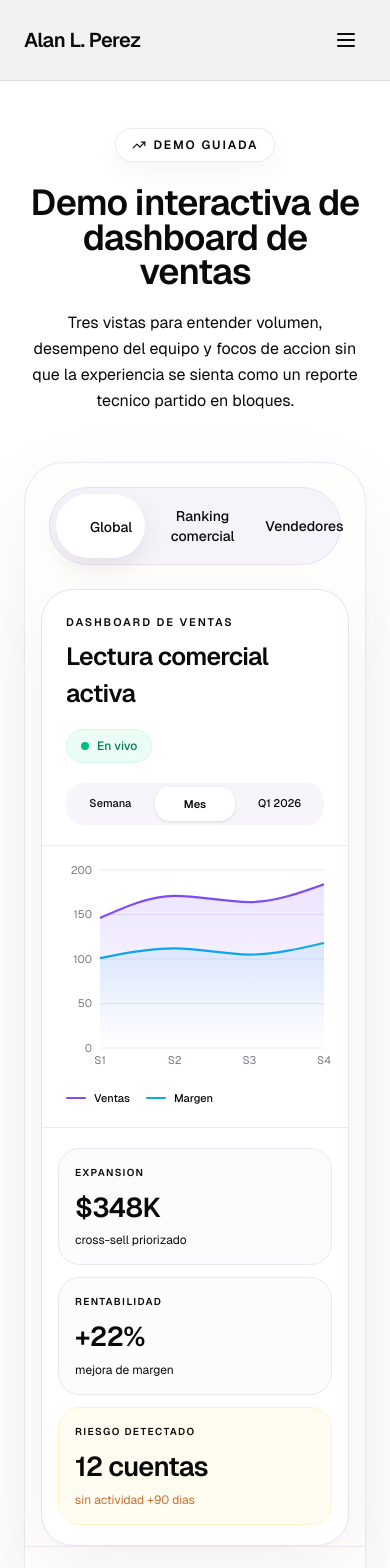
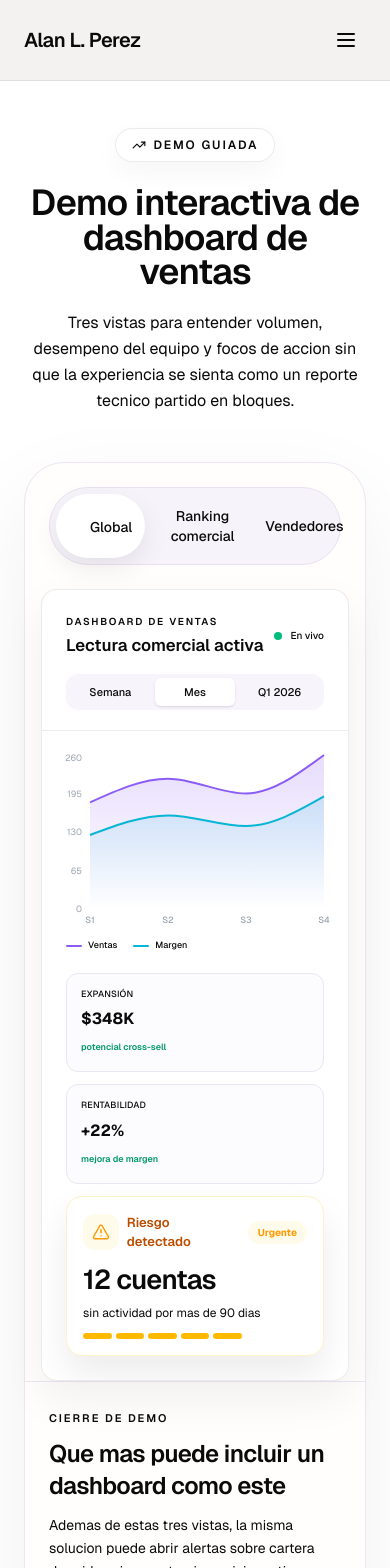
Before and after one commit to AluenIriarte/WebPage, a React (Vite) app: page /demo-dashboard in a window 390 px wide. Shown: the top 1568 px of the page. Built offline with nearby package versions, Linux system fonts and the light colour scheme.

Commit message:
Align demo dashboard with make reference and compact mobile layout

```diff
--- a/src/app/pages/DemoDashboard.tsx
+++ b/src/app/pages/DemoDashboard.tsx
@@ -1,19 +1,17 @@
 import { useEffect, useState, type MouseEvent } from "react";
 import { AnimatePresence, motion } from "motion/react";
 import {
-  AlertTriangle,
   ArrowRight,
   BarChart2,
   Clock3,
   Layers3,
   Linkedin,
   ShoppingCart,
-  Target,
   TrendingUp,
   Users,
 } from "lucide-react";
-import { Area, AreaChart, CartesianGrid, ResponsiveContainer, Tooltip, XAxis, YAxis } from "recharts";
 import { Header } from "../components/Header";
+import { InteractiveDashboard } from "../components/HeroDashboard";
 import { trackDiagnosisClick } from "../lib/analytics";
 import { ROOT_DIAGNOSTIC_SECTION_HREF } from "../lib/contact";
 
@@ -85,19 +83,6 @@ const avatarStyles = {
     variant: "wave" as SellerAvatarVariant,
   },
 } as const;
-
-const globalKpis = [
-  { label: "Expansion", value: "$348K", detail: "cross-sell priorizado", tone: "text-foreground" },
-  { label: "Rentabilidad", value: "+22%", detail: "mejora de margen", tone: "text-foreground" },
-  { label: "Riesgo detectado", value: "12 cuentas", detail: "sin actividad +90 dias", tone: "text-foreground" },
-] as const;
-
-const globalTrendData = [
-  { name: "S1", ventas: 146, margen: 101 },
-  { name: "S2", ventas: 171, margen: 112 },
-  { name: "S3", ventas: 164, margen: 105 },
-  { name: "S4", ventas: 184, margen: 118 },
-] as const;
 
 const rankingPrimarySummary = [
   { label: "Total vendido", value: "$1.18M", detail: "periodo actual" },
@@ -285,37 +270,6 @@ const signalOpportunityCards = [
   },
 ];
 
-function DemoTooltip({
-  active,
-  payload,
-  label,
-}: {
-  active?: boolean;
-  payload?: { color?: string; name?: string; value?: number | string }[];
-  label?: string;
-}) {
-  if (!active || !payload?.length) {
-    return null;
-  }
-
-  return (
-    <div className="min-w-[132px] rounded-2xl border border-border/60 bg-white px-3 py-2.5 shadow-[0_18px_36px_rgba(20,19,26,0.08)]">
-      <p className="text-xs font-semibold text-foreground">{label}</p>
-      <div className="mt-2 space-y-1.5">
-        {payload.map((entry, index) => (
-          <div key={`${entry.name}-${index}`} className="flex items-center justify-between gap-4 text-[11px]">
-            <div className="flex items-center gap-2 text-muted-foreground">
-              <span className="h-2 w-2 rounded-full" style={{ backgroundColor: entry.color }} />
-              <span>{entry.name}</span>
-            </div>
-            <span className="font-semibold text-foreground">{entry.value}</span>
-          </div>
-        ))}
-      </div>
-    </div>
-  );
-}
-
 function SectionEyebrow({ children }: { children: string }) {
   return <p className="text-[11px] font-semibold uppercase tracking-[0.18em] text-muted-foreground/55">{children}</p>;
 }
@@ -438,101 +392,7 @@ function DemoTabs({
 }
 
 function GlobalBoard() {
-  return (
-    <div className={boardSurfaceClass}>
-      <div className="border-b border-border/45 px-6 pb-5 pt-6">
-        <div className="flex flex-col gap-4 lg:flex-row lg:items-start lg:justify-between">
-          <div>
-            <SectionEyebrow>Dashboard de ventas</SectionEyebrow>
-            <h3 className="mt-2 text-[1.55rem] font-semibold tracking-tight text-foreground">Lectura comercial activa</h3>
-          </div>
-
-          <span className="inline-flex w-fit items-center gap-2 rounded-full border border-emerald-100 bg-emerald-50 px-3.5 py-2 text-xs font-medium text-emerald-700">
-            <span className="h-2 w-2 rounded-full bg-emerald-500" />
-            En vivo
-          </span>
-        </div>
-
-        <div className="mt-5 grid grid-cols-3 gap-1 rounded-[1.1rem] bg-[#F7F4FB] p-1">
-          <div className="rounded-[0.9rem] px-3 py-2 text-center text-[11px] font-medium text-muted-foreground">Semana</div>
-          <div className="rounded-[0.9rem] border border-white/90 bg-white px-3 py-2 text-center text-[11px] font-semibold text-foreground shadow-sm">
-            Mes
-          </div>
-          <div className="rounded-[0.9rem] px-3 py-2 text-center text-[11px] font-medium text-muted-foreground">Q1 2026</div>
-        </div>
-      </div>
-
-      <div className="px-4 pb-5 pt-4 sm:px-6">
-        <div className="h-[13.5rem] sm:h-[15rem]">
-          <ResponsiveContainer width="100%" height="100%">
-            <AreaChart data={globalTrendData} margin={{ top: 8, right: 8, left: -18, bottom: 0 }}>
-              <defs>
-                <linearGradient id="demo-global-ventas" x1="0" y1="0" x2="0" y2="1">
-                  <stop offset="0%" stopColor="#8B5CF6" stopOpacity={0.28} />
-                  <stop offset="100%" stopColor="#8B5CF6" stopOpacity={0} />
-                </linearGradient>
-                <linearGradient id="demo-global-margen" x1="0" y1="0" x2="0" y2="1">
-                  <stop offset="0%" stopColor="#0EA5E9" stopOpacity={0.18} />
-                  <stop offset="100%" stopColor="#0EA5E9" stopOpacity={0} />
-                </linearGradient>
-              </defs>
-              <CartesianGrid stroke="#EEE8F5" vertical={false} />
-              <XAxis dataKey="name" tick={{ fontSize: 11, fill: "#7C7888" }} axisLine={false} tickLine={false} />
-              <YAxis tick={{ fontSize: 11, fill: "#7C7888" }} axisLine={false} tickLine={false} />
-              <Tooltip
-                content={<DemoTooltip />}
-                cursor={{ stroke: "#8B5CF6", strokeWidth: 1, strokeDasharray: "4 4", strokeOpacity: 0.28 }}
-              />
-              <Area
-                type="monotone"
-                dataKey="ventas"
-                stroke="#7E4CF4"
-                strokeWidth={2.2}
-                fill="url(#demo-global-ventas)"
-                dot={false}
-                activeDot={{ r: 4, fill: "#7E4CF4", stroke: "#fff", strokeWidth: 2 }}
-              />
-              <Area
-                type="monotone"
-                dataKey="margen"
-                stroke="#0EA5E9"
-                strokeWidth={2.2}
-                fill="url(#demo-global-margen)"
-                dot={false}
-                activeDot={{ r: 4, fill: "#0EA5E9", stroke: "#fff", strokeWidth: 2 }}
-              />
-            </AreaChart>
-          </ResponsiveContainer>
-        </div>
-
-        <div className="mt-3 flex flex-wrap gap-4 px-2 text-[11px] font-medium text-muted-foreground">
-          <span className="inline-flex items-center gap-2">
-            <span className="h-0.5 w-5 rounded-full bg-[#7E4CF4]" />
-            Ventas
-          </span>
-          <span className="inline-flex items-center gap-2">
-            <span className="h-0.5 w-5 rounded-full bg-[#0EA5E9]" />
-            Margen
-          </span>
-        </div>
-      </div>
-
-      <div className="grid gap-3 border-t border-border/40 px-4 py-5 sm:px-6 md:grid-cols-[minmax(0,1fr)_minmax(0,1fr)_minmax(0,0.92fr)]">
-        {globalKpis.map((kpi, index) => (
-          <div
-            key={kpi.label}
-            className={`rounded-[1.35rem] border px-4 py-4 ${
-              index === 2 ? "border-amber-100 bg-amber-50/70" : "border-[#ECE5F2] bg-[#FCFBFE]"
-            }`}
-          >
-            <p className="text-[10px] font-semibold uppercase tracking-[0.14em] text-muted-foreground/55">{kpi.label}</p>
-            <p className={`mt-2 text-[1.7rem] font-semibold tracking-tight ${kpi.tone}`}>{kpi.value}</p>
-            <p className={`mt-1 text-xs ${index === 2 ? "text-amber-700/80" : "text-muted-foreground"}`}>{kpi.detail}</p>
-          </div>
-        ))}
-      </div>
-    </div>
-  );
+  return <InteractiveDashboard variant="full" animated={false} />;
 }
 
 function RankingBoard() {
@@ -572,7 +432,9 @@ function RankingBoard() {
         </div>
 
         <div className="mt-5 overflow-hidden rounded-[1.5rem] border border-[#ECE5F2] bg-[#FCFBFE]">
-          <div className="hidden grid-cols-[minmax(0,1.2fr)_0.95fr_0.95fr_0.9fr_0.7fr_0.95fr] gap-4 border-b border-[#ECE5F2] px-5 py-4 text-[10px] font-semibold uppercase tracking-[0.14em] text-muted-foreground/60 lg:grid">
+          <div className="overflow-x-auto">
+            <div className="min-w-[58rem]">
+              <div className="grid grid-cols-[minmax(0,1.2fr)_0.95fr_0.95fr_0.9fr_0.7fr_0.95fr] gap-4 border-b border-[#ECE5F2] px-5 py-4 text-[10px] font-semibold uppercase tracking-[0.14em] text-muted-foreground/60">
                 <span>Vendedor</span>
                 <span>Total vendido</span>
                 <span>Vs objetivo</span>
@@ -584,7 +446,7 @@ function RankingBoard() {
               <div className="divide-y divide-[#ECE5F2]">
           {rankingRows.map((seller, index) => (
             <div key={seller.seller} className="bg-white px-4 py-4 lg:px-5">
-              <div className="grid gap-4 lg:grid-cols-[minmax(0,1.2fr)_0.95fr_0.95fr_0.9fr_0.7fr_0.95fr] lg:items-center">
+              <div className="grid grid-cols-[minmax(0,1.2fr)_0.95fr_0.95fr_0.9fr_0.7fr_0.95fr] items-center gap-4">
                 <div className="flex items-start gap-3">
                   <SellerAvatar rank={index + 1} avatar={seller.avatar} />
                   <div>
@@ -594,13 +456,11 @@ function RankingBoard() {
                 </div>
 
                 <div>
-                  <p className="text-[10px] font-semibold uppercase tracking-[0.14em] text-muted-foreground/55 lg:hidden">Total vendido</p>
-                  <p className="mt-1 text-[1.35rem] font-semibold tracking-tight text-foreground lg:mt-0">{seller.actual}</p>
+                  <p className="text-[1.35rem] font-semibold tracking-tight text-foreground">{seller.actual}</p>
                 </div>
 
                 <div>
-                  <p className="text-[10px] font-semibold uppercase tracking-[0.14em] text-muted-foreground/55 lg:hidden">Vs objetivo</p>
-                  <p className={`mt-1 text-sm font-semibold lg:mt-0 ${seller.tone}`}>{seller.attainment}%</p>
+                  <p className={`text-sm font-semibold ${seller.tone}`}>{seller.attainment}%</p>
                   <div className="mt-2 h-2 rounded-full bg-muted/70">
                     <motion.div
                       className="h-2 rounded-full bg-[linear-gradient(90deg,#8A5CF6,#7111DF)]"
@@ -613,23 +473,22 @@ function RankingBoard() {
                 </div>
 
                 <div>
-                  <p className="text-[10px] font-semibold uppercase tracking-[0.14em] text-muted-foreground/55 lg:hidden">Total cartera</p>
-                  <p className="mt-1 text-sm font-semibold text-foreground lg:mt-0">{seller.totalPortfolio}</p>
+                  <p className="text-sm font-semibold text-foreground">{seller.totalPortfolio}</p>
                 </div>
 
                 <div>
-                  <p className="text-[10px] font-semibold uppercase tracking-[0.14em] text-muted-foreground/55 lg:hidden">Clientes</p>
-                  <p className="mt-1 text-sm font-semibold text-foreground lg:mt-0">{seller.totalClients}</p>
+                  <p className="text-sm font-semibold text-foreground">{seller.totalClients}</p>
                 </div>
 
                 <div>
-                  <p className="text-[10px] font-semibold uppercase tracking-[0.14em] text-muted-foreground/55 lg:hidden">Nuevos / margen</p>
-                  <p className="mt-1 text-sm font-semibold text-foreground lg:mt-0">{seller.stats[0].value} nuevos</p>
+                  <p className="text-sm font-semibold text-foreground">{seller.stats[0].value} nuevos</p>
                   <p className="mt-1 text-[11px] text-muted-foreground">{seller.stats[1].value} margen</p>
                 </div>
               </div>
             </div>
           ))}
+              </div>
+            </div>
           </div>
         </div>
       </div>
@@ -704,7 +563,9 @@ function SellersActionBoard() {
         </div>
 
         <div className="mt-5 overflow-hidden rounded-[1.5rem] border border-[#ECE5F2] bg-[#FCFBFE]">
-          <div className="hidden grid-cols-[minmax(0,1fr)_90px_0.8fr_0.8fr_0.9fr_0.7fr] gap-4 border-b border-[#ECE5F2] px-5 py-4 text-[10px] font-semibold uppercase tracking-[0.14em] text-muted-foreground/60 lg:grid">
+          <div className="overflow-x-auto">
+            <div className="min-w-[60rem]">
+              <div className="grid grid-cols-[minmax(0,1fr)_90px_0.8fr_0.8fr_0.9fr_0.7fr] gap-4 border-b border-[#ECE5F2] px-5 py-4 text-[10px] font-semibold uppercase tracking-[0.14em] text-muted-foreground/60">
                 <span>Cliente</span>
                 <span>Volumen</span>
                 <span>Compra hoy</span>
@@ -716,7 +577,7 @@ function SellersActionBoard() {
               <div className="divide-y divide-[#ECE5F2]">
             {visibleClients.map((client) => (
             <div key={client.client} className="bg-white px-4 py-4 lg:px-5">
-              <div className="grid gap-3 lg:grid-cols-[minmax(0,1fr)_90px_0.8fr_0.8fr_0.9fr_0.7fr] lg:items-center">
+              <div className="grid grid-cols-[minmax(0,1fr)_90px_0.8fr_0.8fr_0.9fr_0.7fr] items-center gap-3">
                 <div className="min-w-0">
                   <div className="flex items-start gap-3">
                     <SellerAvatar avatar={client.avatar} />
@@ -728,36 +589,29 @@ function SellersActionBoard() {
                 </div>
 
                 <div>
-                  <p className="text-[10px] font-semibold uppercase tracking-[0.14em] text-muted-foreground/55 lg:hidden">Volumen</p>
-                  <p className="mt-1 text-sm font-semibold text-foreground lg:mt-0">{client.volume}</p>
+                  <p className="text-sm font-semibold text-foreground">{client.volume}</p>
                 </div>
 
                 <div>
-                  <p className="text-[10px] font-semibold uppercase tracking-[0.14em] text-muted-foreground/55 lg:hidden">Compra hoy</p>
-                  <p className="mt-1 text-sm text-foreground/82 lg:mt-0">{client.buys}</p>
+                  <p className="text-sm text-foreground/82">{client.buys}</p>
                 </div>
 
                 <div>
-                  <p className="text-[10px] font-semibold uppercase tracking-[0.14em] text-muted-foreground/55 lg:hidden">
-                    Baja penetracion
-                  </p>
-                  <p className="mt-1 text-sm text-foreground/82 lg:mt-0">{client.misses}</p>
+                  <p className="text-sm text-foreground/82">{client.misses}</p>
                 </div>
 
                 <div>
-                  <p className="text-[10px] font-semibold uppercase tracking-[0.14em] text-muted-foreground/55 lg:hidden">
-                    Oportunidad
-                  </p>
-                  <p className="mt-1 text-sm text-foreground/82 lg:mt-0">{client.opportunity}</p>
+                  <p className="text-sm text-foreground/82">{client.opportunity}</p>
                 </div>
 
                 <div className={`rounded-xl border px-3 py-2 ${client.stockTone}`}>
-                  <p className="text-[10px] font-semibold uppercase tracking-[0.14em] opacity-75 lg:hidden">Stock</p>
-                  <p className="mt-1 text-sm lg:mt-0">{client.stock}</p>
+                  <p className="text-sm">{client.stock}</p>
                 </div>
               </div>
             </div>
           ))}
+              </div>
+            </div>
           </div>
         </div>
       </div>
```
Lines whose indentation alone changed are shown as unchanged.
